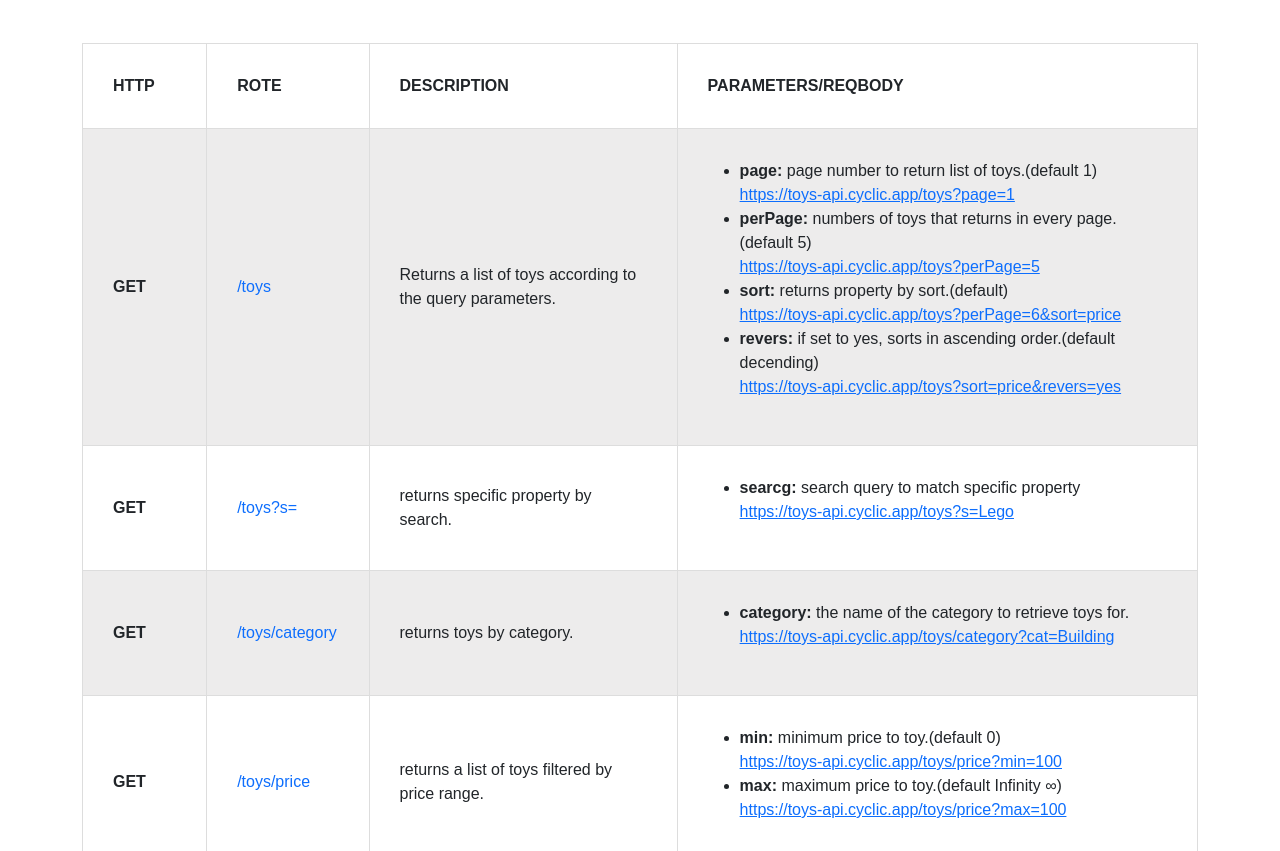
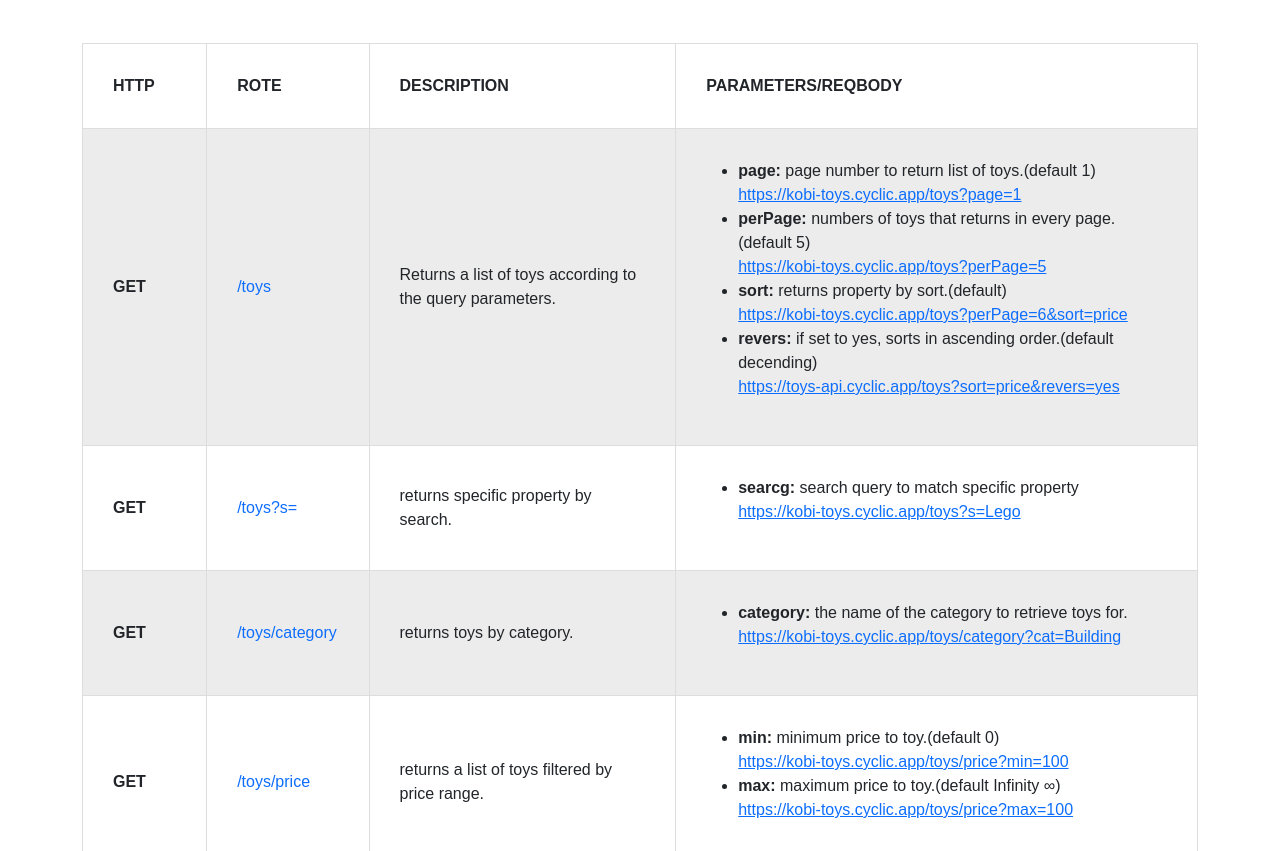
Before and after one commit to kobiisrael19/Toys, a website: page public/index.html in a window 1280 px wide. Shown: the part 101-952 px from the top of the page. Drawn offline with nearby package versions, Linux system fonts and the light colour scheme.

Commit message:
Add files via upload

```diff
--- a/public/index.html
+++ b/public/index.html
@@ -49,21 +49,21 @@
             <li>
               <span class="fw-bolder">page: </span>page number to return list
               of toys.(default 1)<br /><a href="
-              https://toys-api.cyclic.app/toys?page=1">
-              https://toys-api.cyclic.app/toys?page=1</a>
+              https://kobi-toys.cyclic.app/toys?page=1">
+              https://kobi-toys.cyclic.app/toys?page=1</a>
             </li>
             <li>
               <span class="fw-bolder">perPage: </span>numbers of toys that
               returns in every page.(default 5)<br /><a href="
-              https://toys-api.cyclic.app/toys?perPage=5">https://toys-api.cyclic.app/toys?perPage=5</a>
+              https://kobi-toys.cyclic.app/toys?perPage=5">https://kobi-toys.cyclic.app/toys?perPage=5</a>
             </li>
             <li>
               <span class="fw-bolder">sort: </span>returns property by
-              sort.(default)<br /><a href="https://toys-api.cyclic.app/toys?perPage=6&sort=price">https://toys-api.cyclic.app/toys?perPage=6&sort=price</a>
+              sort.(default)<br /><a href="https://kobi-toys.cyclic.app/toys?perPage=6&sort=price">https://kobi-toys.cyclic.app/toys?perPage=6&sort=price</a>
             </li>
             <li>
               <span class="fw-bolder">revers: </span>if set to yes, sorts in
-              ascending order.(default decending)<br /><a href="https://toys-api.cyclic.app/toys?sort=price&revers=yes">https://toys-api.cyclic.app/toys?sort=price&revers=yes</a>
+              ascending order.(default decending)<br /><a href="https://kobi-toys.cyclic.app/toys?sort=price&revers=yes">https://toys-api.cyclic.app/toys?sort=price&revers=yes</a>
             </li>
           </ul>
         </td>
@@ -77,7 +77,7 @@
           <ul>
             <li>
               <span class="fw-bolder">searcg: </span> search query to match
-              specific property<br /><a href="https://toys-api.cyclic.app/toys?s=Lego">https://toys-api.cyclic.app/toys?s=Lego</a>
+              specific property<br /><a href="https://kobi-toys.cyclic.app/toys?s=Lego">https://kobi-toys.cyclic.app/toys?s=Lego</a>
             </li>
           </ul>
         </td>
@@ -90,7 +90,7 @@
           <ul>
             <li>
               <span class="fw-bolder">category: </span>the name of the
-              category to retrieve toys for.<br /><a href="https://toys-api.cyclic.app/toys/category?cat=Building">https://toys-api.cyclic.app/toys/category?cat=Building</a>
+              category to retrieve toys for.<br /><a href="https://kobi-toys.cyclic.app/toys/category?cat=Building">https://kobi-toys.cyclic.app/toys/category?cat=Building</a>
             </li>
           </ul>
         </td>
@@ -103,11 +103,11 @@
           <ul>
             <li>
               <span class="fw-bolder">min: </span>minimum price to
-              toy.(default 0)<br /><a href="https://toys-api.cyclic.app/toys/price?min=100">https://toys-api.cyclic.app/toys/price?min=100</a>
+              toy.(default 0)<br /><a href="https://kobi-toys.cyclic.app/toys/price?min=100">https://kobi-toys.cyclic.app/toys/price?min=100</a>
             </li>
             <li>
               <span class="fw-bolder">max: </span>maximum price to
-              toy.(default Infinity ∞)<br /><a href="https://toys-api.cyclic.app/toys/price?max=100">https://toys-api.cyclic.app/toys/price?max=100</a>
+              toy.(default Infinity ∞)<br /><a href="https://kobi-toys.cyclic.app/toys/price?max=100">https://kobi-toys.cyclic.app/toys/price?max=100</a>
             </li>
           </ul>
         </td>
@@ -119,7 +119,7 @@
         <td>
           <ul>
             <li>
-              <span class="fw-bolder">id: </span>get a toy by his id.<br /><a href="https://toys-api.cyclic.app/toys/single/64590ce646e0fdeb4ac6e917">https://toys-api.cyclic.app/toys/single/64590ce646e0fdeb4ac6e917</a>
+              <span class="fw-bolder">id: </span>get a toy by his id.<br /><a href="https://kobi-toys.cyclic.app/toys/single/647772a1f07e12aa39b70522">https://toys-api.cyclic.app/toys/single/647772a1f07e12aa39b70522</a>
             </li>
           </ul>
         </td>
```
